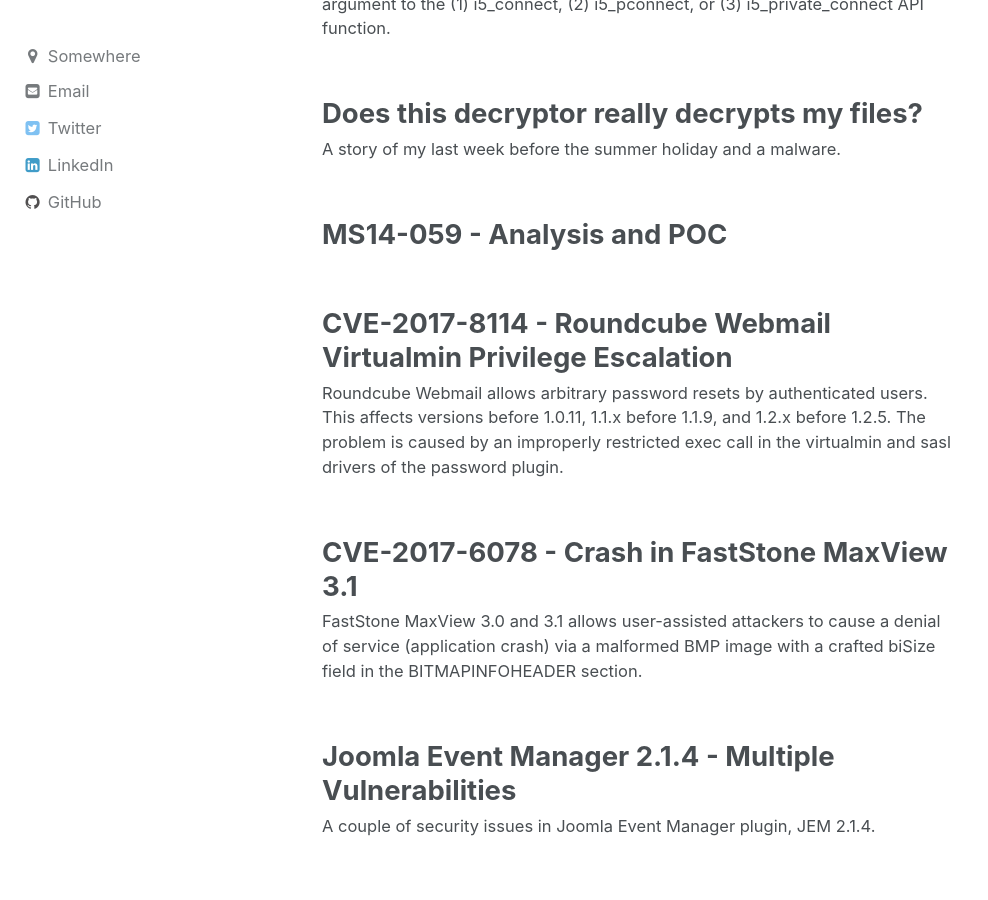
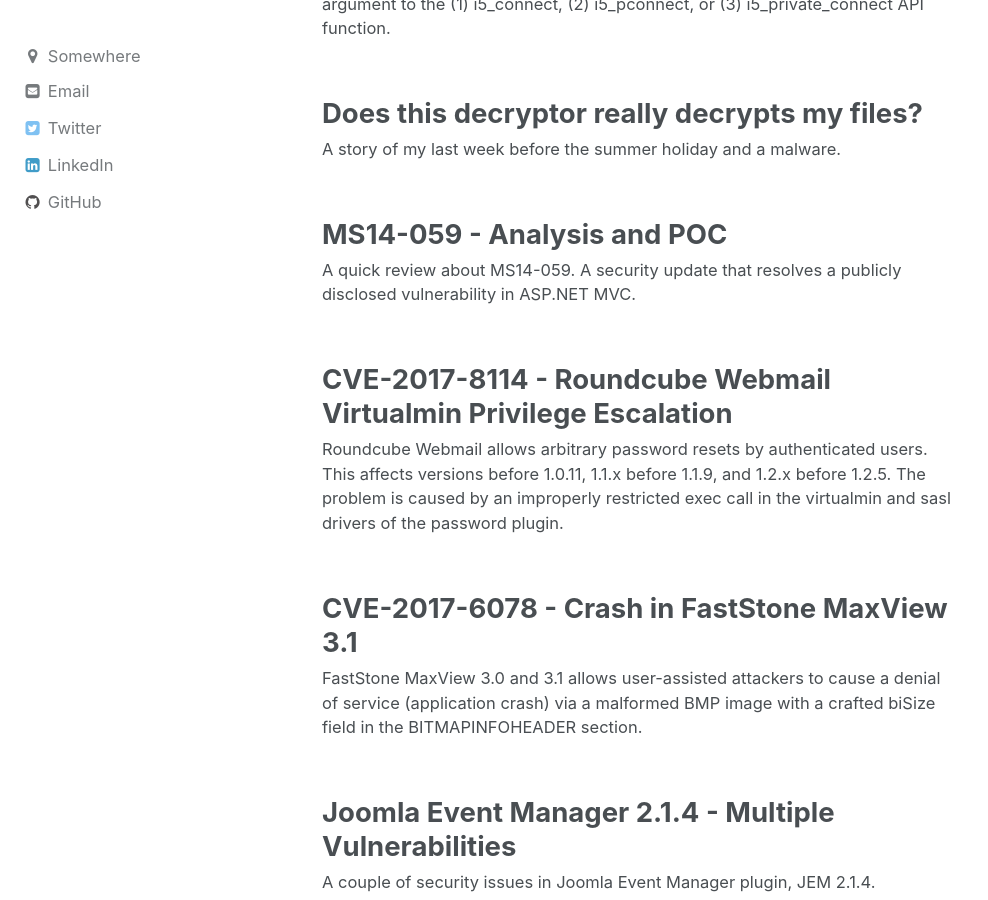
Before and after one commit to ilsani/ilsani.github.io, a Jekyll site: the page built from index.html, in a window 1280 px wide and 900 px high, scrolled down 360 px. Shown: the whole window, without its empty margins (0-988 px from the left). Built offline with Jekyll 4.4.1, drawn with Linux system fonts in a browser that asks for light colours; the list of posts is cut into pages by our own code.

Commit message:
refactor

```diff
--- a/_posts/2017-08-12-ms14-059-analysis-and-poc.md
+++ b/_posts/2017-08-12-ms14-059-analysis-and-poc.md
@@ -1,7 +1,7 @@
 ---
 title:  "MS14-059 - Analysis and POC"
 date:   2017-08-12 19:25:00
-preview: ""
+preview: "A quick review about MS14-059. A security update that resolves a publicly disclosed vulnerability in ASP.NET MVC. "
 ---
 
 A few days ago I was on DotNetNuke's website and decided to look at the latest security updates. In this list, among other things, I saw that DNN has added support for a version of ASP.NET MVC released in 2016.
```
